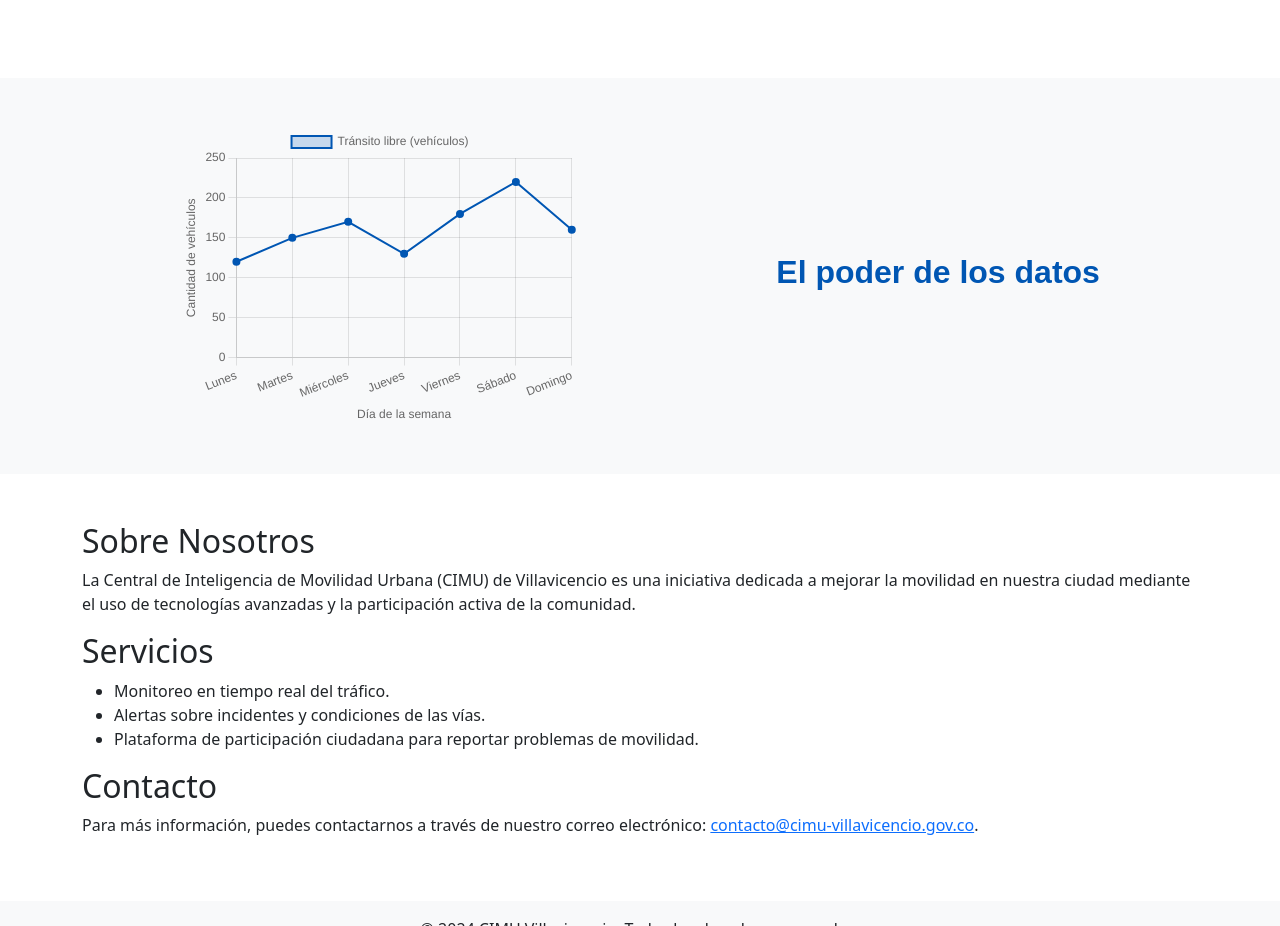
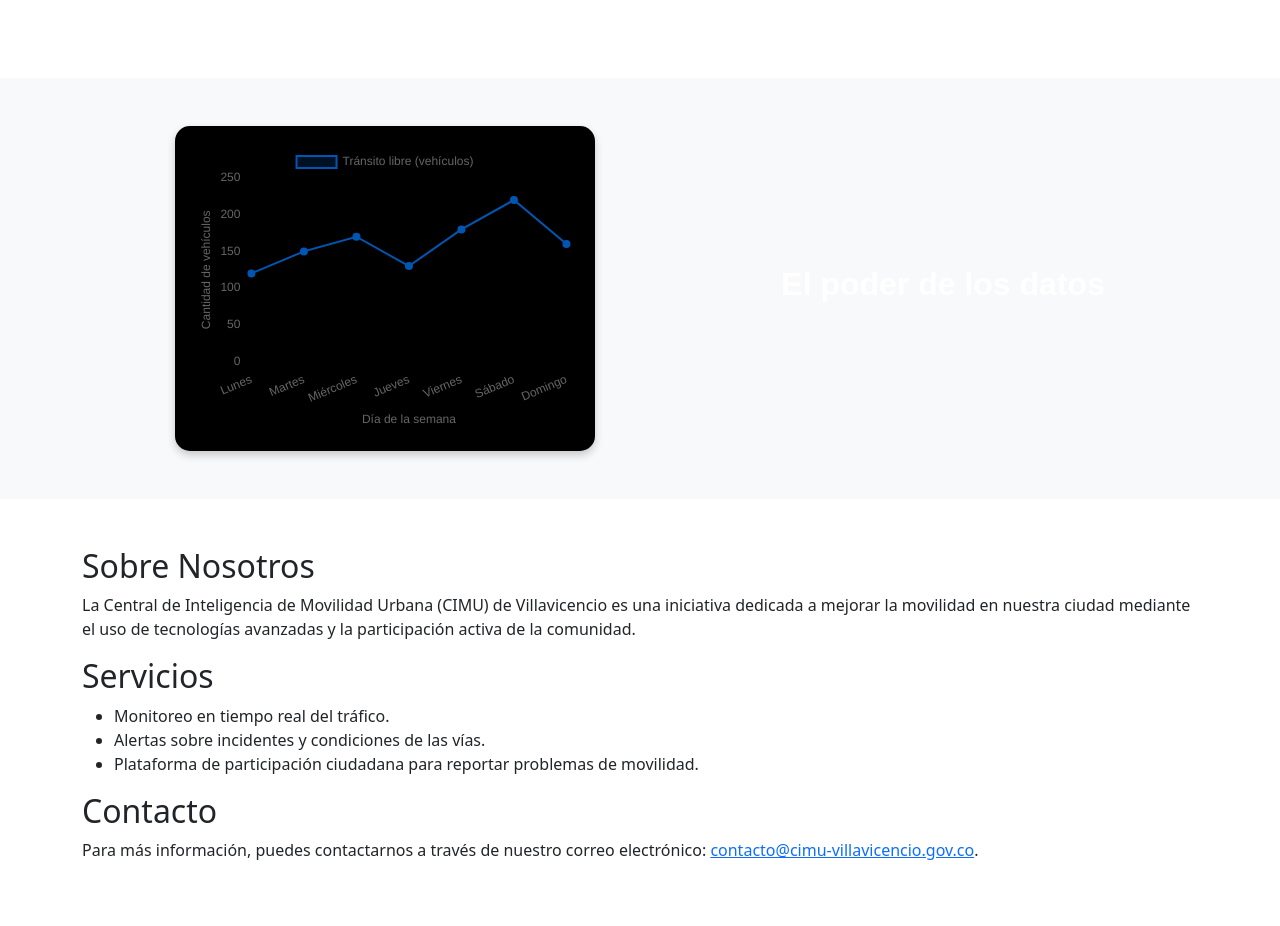
Before and after one commit to luisfdosuarez/cimu-villavicencio, a plain HTML site: page index.html in a window 1280 px wide. Shown: the part 1660-2586 px from the top of the page. Drawn offline with nearby package versions, Linux system fonts and the light colour scheme.

Commit message:
Add files via upload

```diff
--- a/css/styles.css
+++ b/css/styles.css
@@ -136,9 +136,19 @@
     background-color: #f8f9fa; /* Fondo claro */
 }
 
+/* Contenedor de la gráfica con borde redondeado y fondo negro */
+.chart-container {
+    background-color: #000; /* Fondo negro para el contenedor */
+    border-radius: 15px; /* Bordes redondeados */
+    padding: 20px; /* Espaciado interno */
+    width: 420px; /* Ancho fijo para el contenedor */
+    box-shadow: 0px 4px 8px rgba(0, 0, 0, 0.2); /* Sombra para resaltar */
+}
+
+/* Estilos para el texto "El poder de los datos" */
 .data-power-text h2 {
     font-size: 2rem;
-    color: #0056b3; /* Azul profundo, igual que el texto de la parallax */
+    color: #ffffff; /* Texto en blanco */
     font-weight: bold;
     text-align: left;
     font-family: Arial, sans-serif; /* Fuente similar a la de la frase saliente */
```
